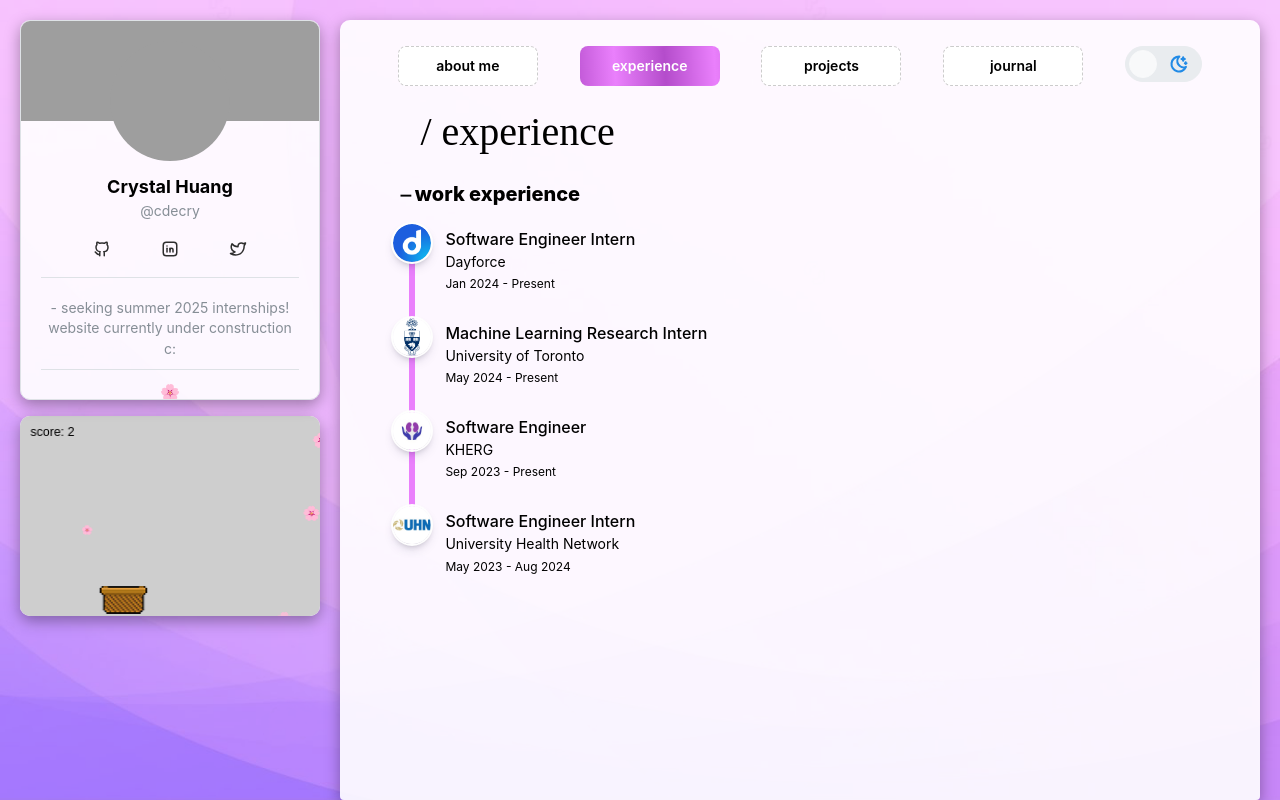
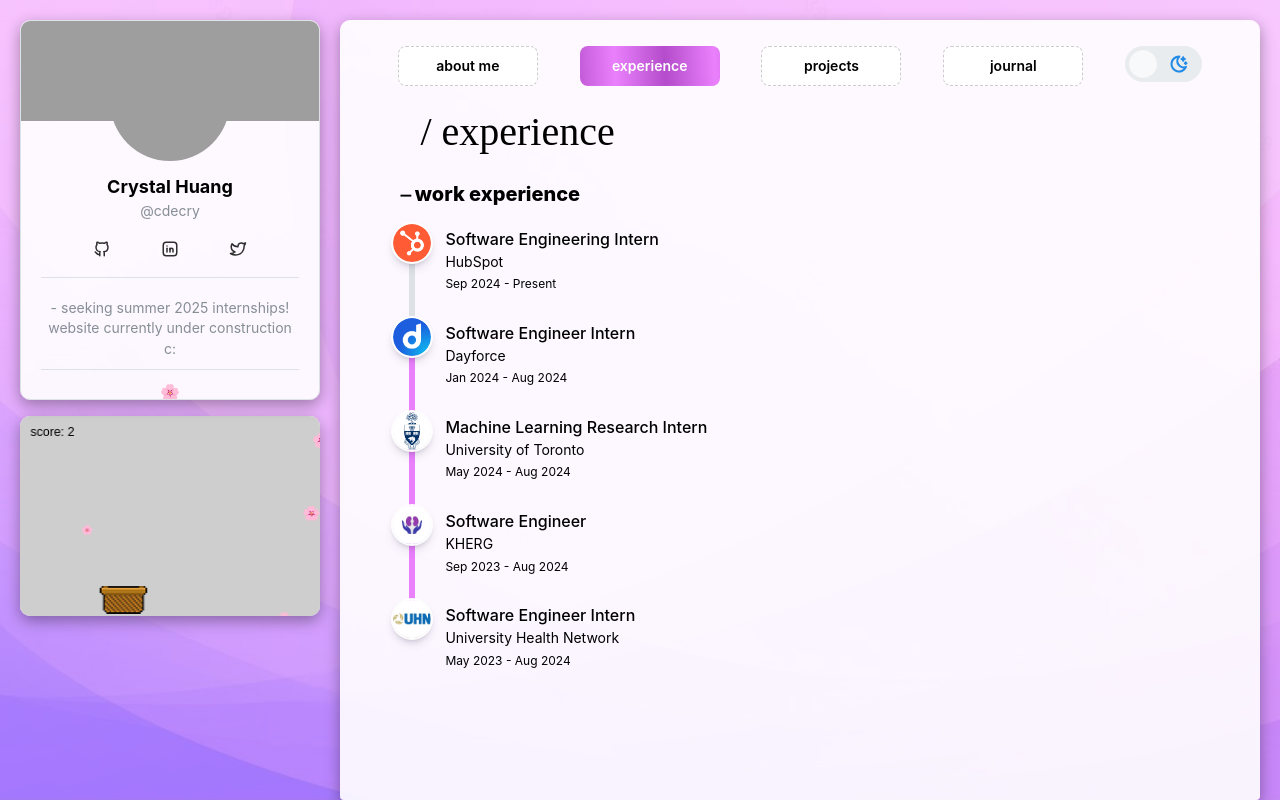
Before and after one commit to cdecry/cdecry.github.io, a React (Create React App) app: page / in a window 1280 px wide. Both pictures are taken after a click on the button "experience". Built offline with nearby package versions, Linux system fonts and the light colour scheme; grey boxes are pictures that could not be loaded; a web font is replaced by a local one.

Commit message:
Update experience with HubSpot

```diff
--- a/src/components/experience/Experience.tsx
+++ b/src/components/experience/Experience.tsx
@@ -39,25 +39,25 @@
         //     date: "Jan 2025 - Apr 2025",
         //     location: "Vancouver, BC"
         // },
-        // {
-        //     title: "Incoming Software Engineering Intern",
-        //     company: "HubSpot",
-        //     icon: hubspotIcon,
-        //     date: "Sep 2024 - Dec 2024",
-        //     location: "Cambridge, MA"
-        // },
+        {
+            title: "Software Engineering Intern",
+            company: "HubSpot",
+            icon: hubspotIcon,
+            date: "Sep 2024 - Present",
+            location: "Cambridge, MA"
+        },
         {
             title: "Software Engineer Intern",
             company: "Dayforce",
             icon: dayforceIcon,
-            date: "Jan 2024 - Present",
+            date: "Jan 2024 - Aug 2024",
             location: "Toronto, ON"
         },
         {
             title: "Machine Learning Research Intern",
             company: "University of Toronto",
             icon: uoftIcon,
-            date: "May 2024 - Present",
+            date: "May 2024 - Aug 2024",
             location: "Toronto, ON"
         },
         // {
@@ -71,7 +71,7 @@
             title: "Software Engineer",
             company: "KHERG",
             icon: khergIcon,
-            date: "Sep 2023 - Present",
+            date: "Sep 2023 - Aug 2024",
             location: "Toronto, ON"
         },
         {
```
